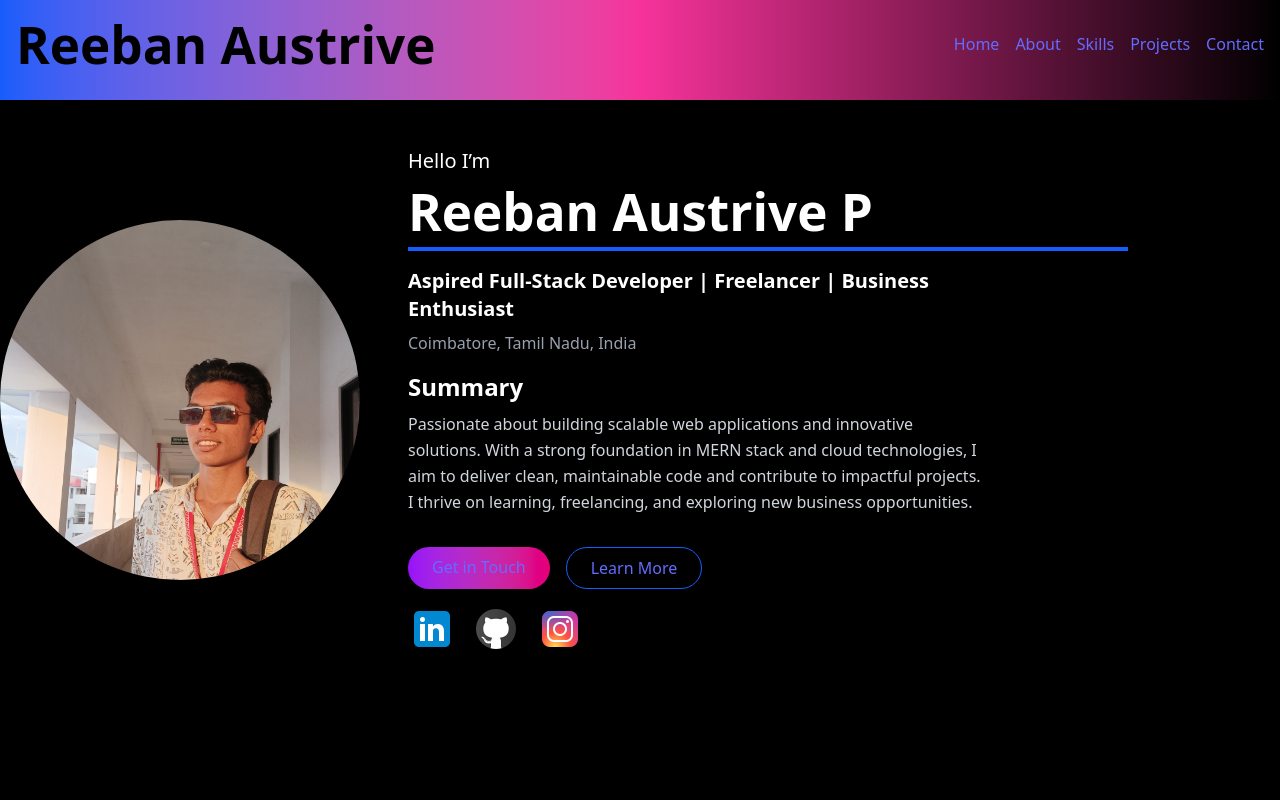
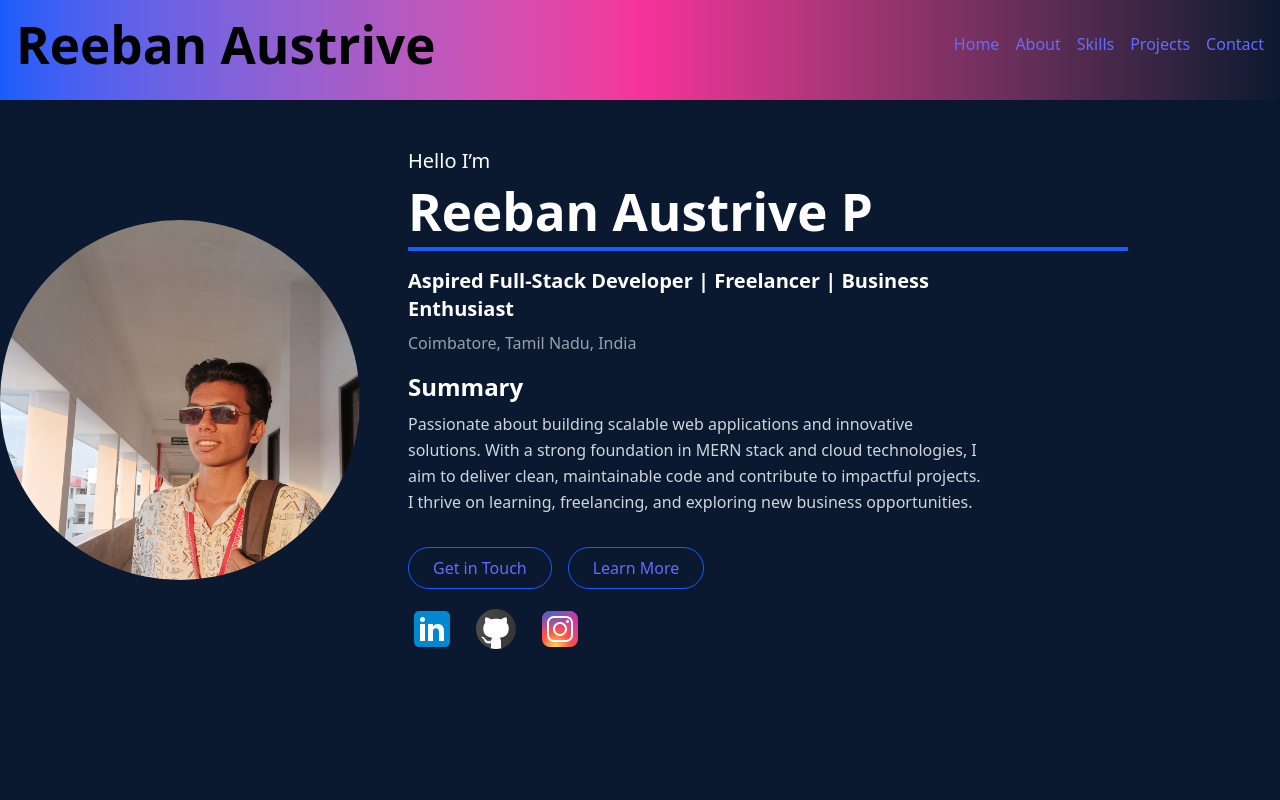
Before and after one commit to Madreeban0/Portfolio, a React (Vite) app in the folder frontend/: page / in a window 1280 px wide. Shown: the top 800 px of the page. Built offline with nearby package versions, Linux system fonts and the light colour scheme; the HTML template or start-up script is replaced by a standard one.

Commit message:
updated color

```diff
--- a/frontend/src/components/Hero.jsx
+++ b/frontend/src/components/Hero.jsx
@@ -3,12 +3,13 @@ import { FaLinkedin, FaEnvelope } from 'react-icons/fa';
 // import linkedin from "./public/linkedin.png";
 // import github from "./public/github.png";
 // import instagram from "./public/instagram.png";
+import profile from '../../public/cretors.jpg';
 
 export default function Hero() {
   return (
     <section
       id="home"
-      className="relative w-screen h-screen flex flex-col justify-center items-center bg-black text-white overflow-hidden"
+      className="relative w-screen h-screen flex flex-col justify-center items-center bg-[#0a192f] text-white overflow-hidden"
     >
       {/* Main content container */}
       <div className="relative z-10 container mx-auto px-4 md:px-0 flex flex-col md:flex-row items-center gap-12">
@@ -16,7 +17,7 @@ export default function Hero() {
         {/* Profile Image */}
         <div className="w-40 h-40 md:w-90 md:h-90 rounded-full overflow-hidden bg-gray-300">
           <img
-            src="/cretors.jpg"
+            src={profile}
             alt="Profile"
             className="w-full h-full object-cover"
           />
@@ -50,7 +51,7 @@ export default function Hero() {
           <div className="flex flex-wrap gap-4 justify-center md:justify-start mb-4">
             <a
               href="#contact"
-              className="px-6 py-2 rounded-full bg-gradient-to-r from-purple-600 to-pink-600 hover:opacity-90"
+              className="px-6 py-2 text-black rounded-full border border-blue-600 hover:bg-white   hover:opacity-100"
             >
               Get in Touch
             </a>
--- a/frontend/src/components/NavBar.jsx
+++ b/frontend/src/components/NavBar.jsx
@@ -2,7 +2,7 @@ import { Link } from 'react-scroll';
 
 export default function Navbar() {
   return (
-    <nav className="fixed w-full h-25 bg-gradient-to-r from-blue-600 via-pink-500  text-black shadow z-50">
+    <nav className="fixed w-full h-25 bg-gradient-to-r from-blue-600 via-pink-500 to-[#0a192f] text-black shadow z-50">
     <div className="container mx-auto flex justify-between items-center p-4">
     <h1 className="text-4xl mr-90 font-bold">Reeban Austrive</h1>
     <div className="space-x-4">
```
